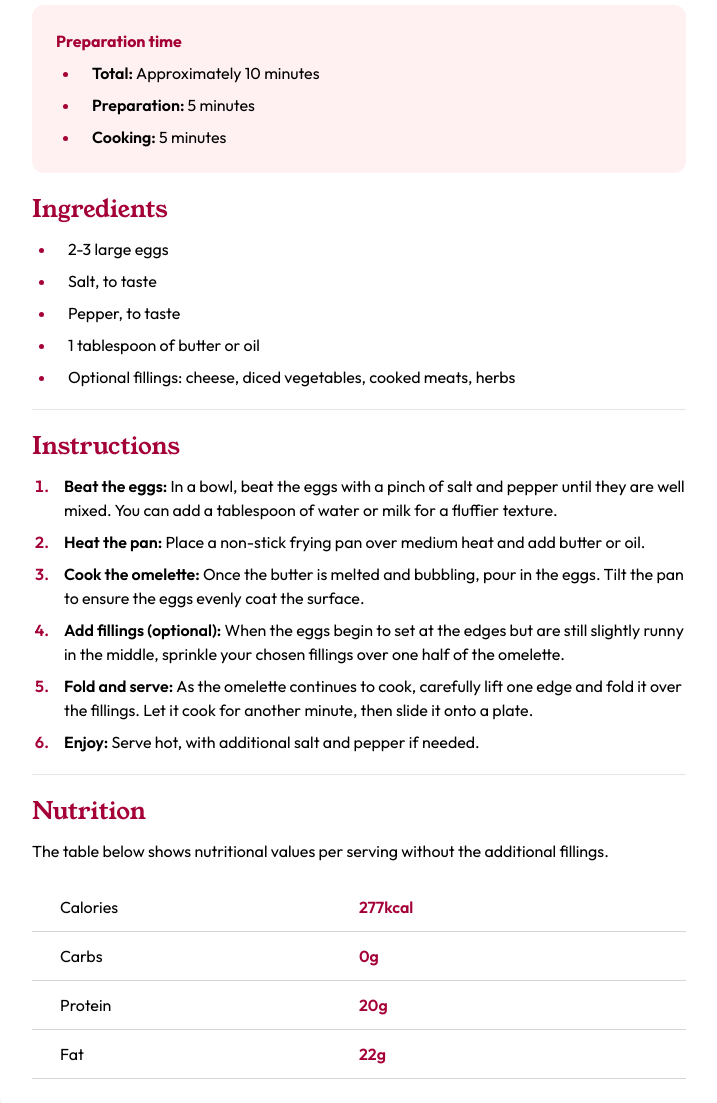
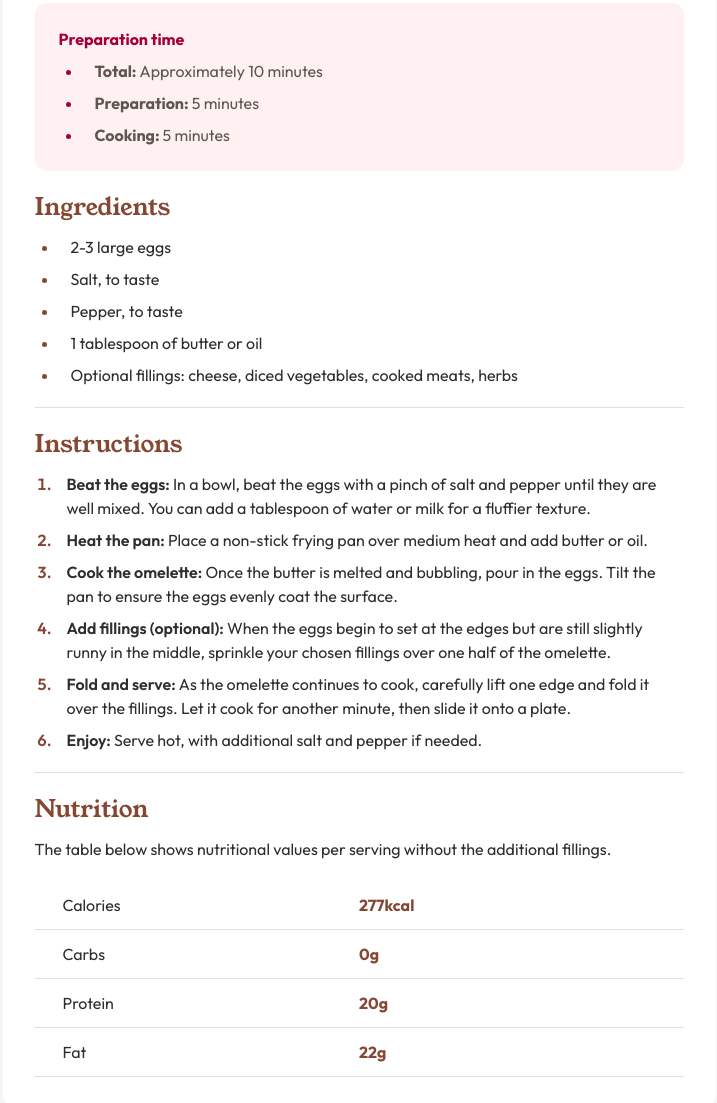
Before and after one commit to NunoJDMachado/recipe-page, a website: page index.html in a window 1280 px wide. Shown: the part 575-1678 px from the top of the page, without its empty margins (281-998 px from the left). Drawn offline with nearby package versions, Linux system fonts and the light colour scheme; files that its build step writes are made by us from their sources.

Commit message:
First desktop version

```diff
--- a/index.html
+++ b/index.html
@@ -10,31 +10,31 @@
     <title>Frontend Mentor | Recipe page</title>
 </head>
 <body class="flex justify-center bg-stone-100 p-20">
-    <main class="w-[718px] flex flex-col gap-5 bg-white rounded-2xl p-8">
+    <main class="w-[713px] flex flex-col gap-5 bg-white rounded-2xl p-8">
         <header class="flex flex-col gap-5">
             <img src="assets/images/image-omelette.jpeg" alt="Omelette" class="mx-auto rounded-xl">
 
-            <h1 class="text-[2.55rem] font-young-serif">Simple Omelette Recipe</h1>
+            <h1 class="text-[hsl(24,5%,18%)] text-[2.55rem] font-young-serif">Simple Omelette Recipe</h1>
 
-            <p class="font-outfit">An easy and quick dish, perfect for any meal. This classic omelette combines beaten eggs cooked to perfection, optionally filled with your choice of cheese, vegetables, or meats.</p>
+            <p class="font-outfit text-[hsl(24,5%,18%)]">An easy and quick dish, perfect for any meal. This classic omelette combines beaten eggs cooked to perfection, optionally filled with your choice of cheese, vegetables, or meats.</p>
         </header>
 
         <section class="bg-rose-50 rounded-xl font-outfit p-6">
             <h3 class="text-rose-800 font-[700] mb-2">Preparation time</h3>
 
-            <ul class="list-disc text-rose-800 font-[600] ml-6">
+            <ul class="list-disc text-rose-800 font-[700] ml-6">
                 <li class="mb-2">
-                    <div class="text-black ml-3">
+                    <div class="text-[hsl(30,10%,34%)] ml-3">
                         Total: <span class="font-normal">Approximately 10 minutes</span>
                     </div>
                 </li>
                 <li class="mb-2">
-                    <div class="text-black ml-3">
+                    <div class="text-[hsl(30,10%,34%)] ml-3">
                         Preparation: <span class="font-normal">5 minutes</span>
                     </div>
                 </li>
                 <li>
-                    <div class="text-black ml-3">
+                    <div class="text-[hsl(30,10%,34%)] ml-3">
                         Cooking: <span class="font-normal">5 minutes</span>
                     </div>
                 </li>
@@ -42,78 +42,78 @@
         </section>
 
         <section>
-            <h2 class="text-rose-800 text-2xl font-young-serif mb-3">Ingredients</h2>
-            <ul class="list-disc font-outfit text-rose-800 ml-6">
-                <li class="mb-2"><span class="text-black ml-3">2-3 large eggs</span></li>
-                <li class="mb-2"><span class="text-black ml-3">Salt, to taste</span></li>
-                <li class="mb-2"><span class="text-black ml-3">Pepper, to taste</span></li>
-                <li class="mb-2"><span class="text-black ml-3">1 tablespoon of butter or oil</span></li>
-                <li><span class="text-black ml-3">Optional fillings: cheese, diced vegetables, cooked meats, herbs</span></li>
+            <h2 class="text-[#854632] text-2xl font-young-serif mb-3">Ingredients</h2>
+            <ul class="list-disc font-outfit text-[#854632] ml-6">
+                <li class="mb-2"><span class="text-[hsl(24,5%,18%)] ml-3">2-3 large eggs</span></li>
+                <li class="mb-2"><span class="text-[hsl(24,5%,18%)] ml-3">Salt, to taste</span></li>
+                <li class="mb-2"><span class="text-[hsl(24,5%,18%)] ml-3">Pepper, to taste</span></li>
+                <li class="mb-2"><span class="text-[hsl(24,5%,18%)] ml-3">1 tablespoon of butter or oil</span></li>
+                <li><span class="text-[hsl(24,5%,18%)] ml-3">Optional fillings: cheese, diced vegetables, cooked meats, herbs</span></li>
             </ul>
         </section>
 
-        <hr class="text-stone-200">
+        <hr class="text-[hsl(30,18%,87%)]">
 
         <section>
-            <h2 class="text-rose-800 text-2xl font-young-serif mb-3">Instructions</h2>
-            <ol class="list-decimal font-outfit text-rose-800 ml-5">
+            <h2 class="text-[#854632] text-2xl font-young-serif mb-3">Instructions</h2>
+            <ol class="list-decimal font-outfit text-[#854632] ml-5">
                 <li class="font-[600] mb-2">
-                    <div class="text-black ml-3">
+                    <div class="text-[hsl(24,5%,18%)] ml-3">
                         Beat the eggs: <span class="font-[400]">In a bowl, beat the eggs with a pinch of salt and pepper until they are well mixed. You can add a tablespoon of water or milk for a fluffier texture.</span>
                     </div>
                 </li>
                 <li class="font-[600] mb-2">
-                    <div class="text-black ml-3">
+                    <div class="text-[hsl(24,5%,18%)] ml-3">
                         Heat the pan: <span class="font-[400]">Place a non-stick frying pan over medium heat and add butter or oil.</span>
                     </div>
                 </li>
                 <li class="font-[600] mb-2">
-                    <div class="text-black ml-3">
+                    <div class="text-[hsl(24,5%,18%)] ml-3">
                         Cook the omelette: <span class="font-[400]">Once the butter is melted and bubbling, pour in the eggs. Tilt the pan to ensure the eggs evenly coat the surface.</span>
                     </div>
                 </li>
                 <li class="font-[600] mb-2">
-                    <div class="text-black ml-3">
+                    <div class="text-[hsl(24,5%,18%)] ml-3">
                         Add fillings (optional): <span class="font-[400]">When the eggs begin to set at the edges but are still slightly runny in the middle, sprinkle your chosen fillings over one half of the omelette.</span>
                     </div>
                 </li>
                 <li class="font-[600] mb-2">
-                    <div class="text-black ml-3">
+                    <div class="text-[hsl(24,5%,18%)] ml-3">
                         Fold and serve: <span class="font-[400]">As the omelette continues to cook, carefully lift one edge and fold it over the fillings. Let it cook for another minute, then slide it onto a plate.</span>
                     </div>
                 </li>
                 <li class="font-[600]">
-                    <div class="text-black ml-3">
+                    <div class="text-[hsl(24,5%,18%)] ml-3">
                         Enjoy: <span class="font-[400]">Serve hot, with additional salt and pepper if needed.</span>
                     </div>
                 </li>
             </ol>
         </section>
 
-        <hr class="text-stone-200">
+        <hr class="text-[hsl(30,18%,87%)]">
 
-        <section class="font-outfit">
-            <h2 class="text-rose-800 text-2xl font-young-serif mb-3">Nutrition</h2>
+        <section class="font-outfit text-[hsl(24,5%,18%)]">
+            <h2 class="text-[#854632] text-2xl font-young-serif mb-3">Nutrition</h2>
 
             <p class="mb-5">The table below shows nutritional values per serving without the additional fillings.</p>
 
             <table class="w-full">
                 <tbody>
-                    <tr class="border-b-1 border-stone-300">
+                    <tr class="border-b-1 border-[hsl(30,18%,87%)]">
                         <td class="w-1/2 pl-7 py-3">Calories</td>
-                        <td class="text-rose-800 font-[600]">277kcal</td>
+                        <td class="text-[#854632] font-[700]">277kcal</td>
                     </tr>
-                    <tr class="border-b-1 border-stone-300">
+                    <tr class="border-b-1 border-[hsl(30,18%,87%)]">
                         <td class="pw-1/2 pl-7 y-3">Carbs</td>
-                        <td class="text-rose-800 font-[600] py-3">0g</td>
+                        <td class="text-[#854632] font-[700] py-3">0g</td>
                     </tr>
-                    <tr class="border-b-1 border-stone-300">
+                    <tr class="border-b-1 border-[hsl(30,18%,87%)]">
                         <td class="w-1/2 pl-7 py-3">Protein</td>
-                        <td class="text-rose-800 font-[600] py-3">20g</td>
+                        <td class="text-[#854632] font-[700] py-3">20g</td>
                     </tr>
-                    <tr class="border-b-1 border-stone-300 py-3">
+                    <tr class="border-b-1 border-[hsl(30,18%,87%)] py-3">
                         <td class="w-1/2 pl-7 py-3">Fat</td>
-                        <td class="text-rose-800 font-[600] py-3">22g</td>
+                        <td class="text-[#854632] font-[700] py-3">22g</td>
                     </tr>
                 </tbody>
             </table>
```
